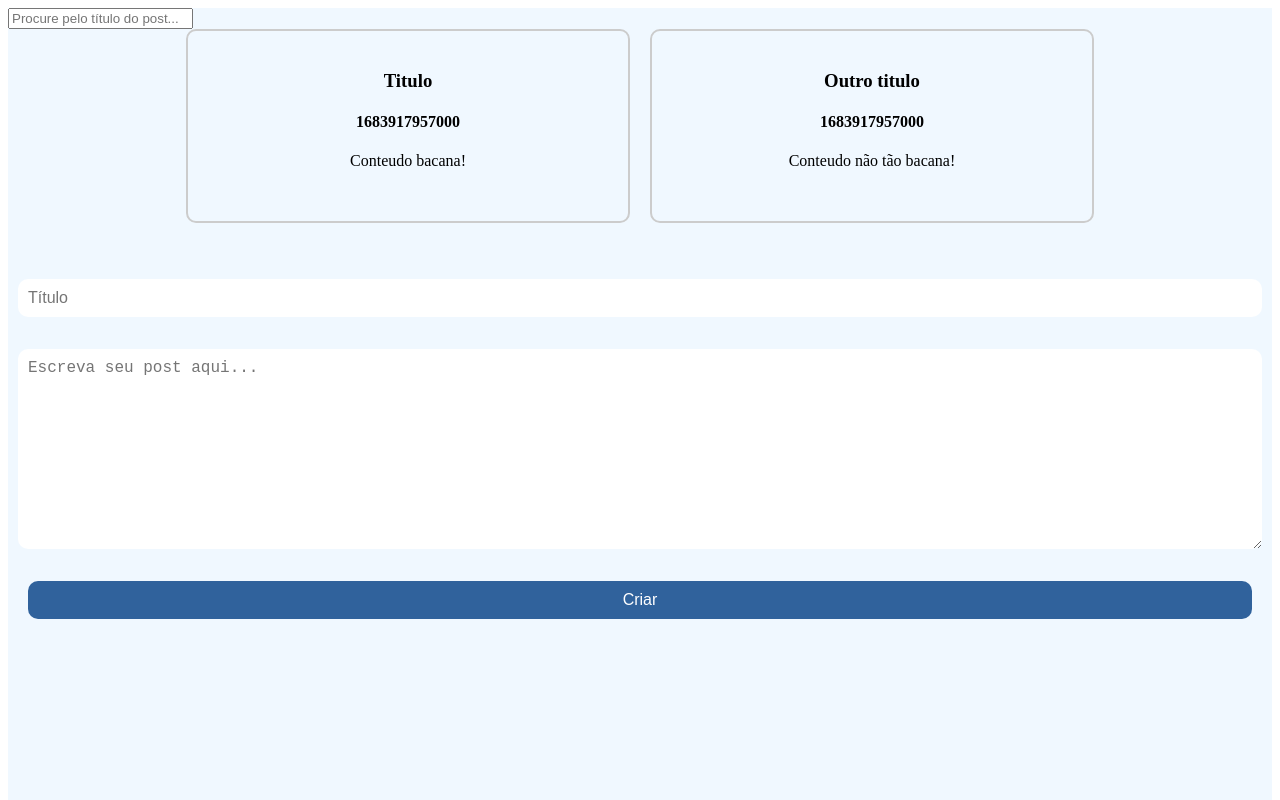
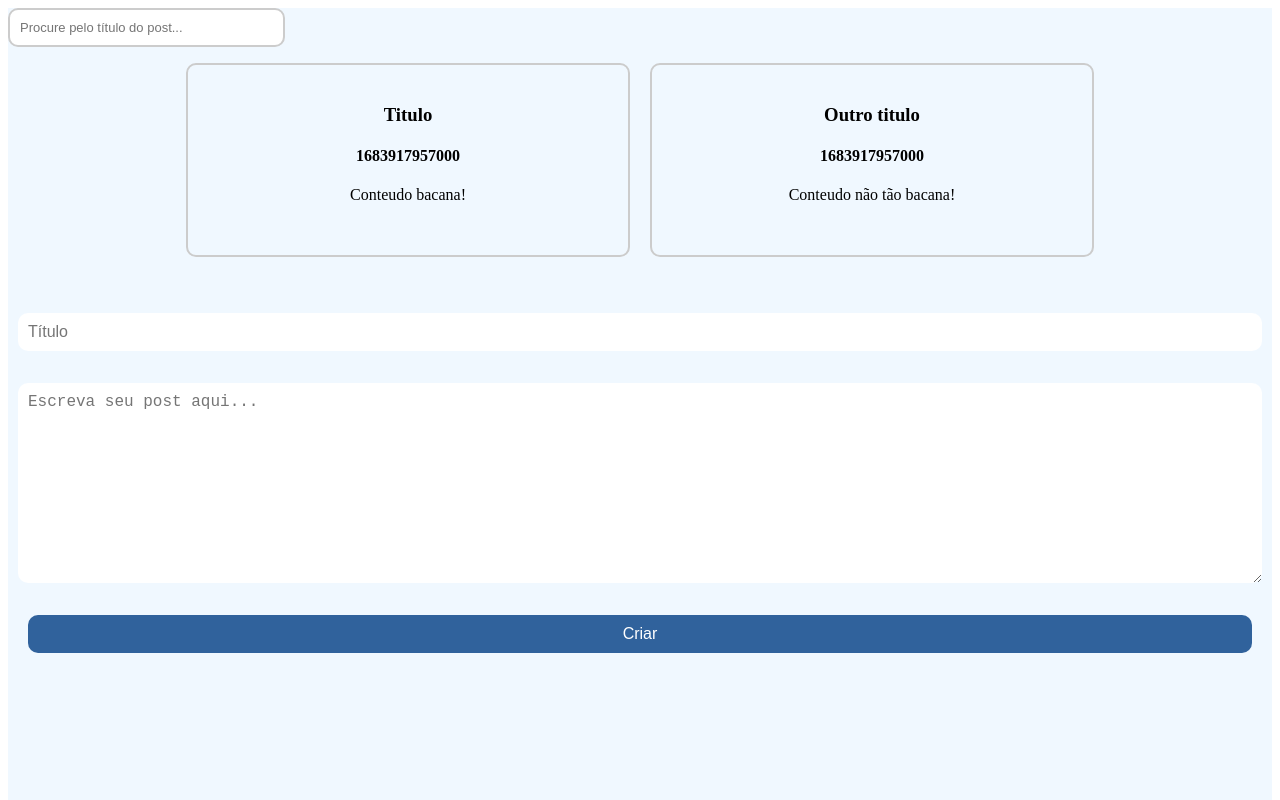
Before and after one commit to reinnerh/FirstBlog, a Vue app: page / in a window 1280 px wide. Shown: the top 800 px of the page. Built offline with nearby package versions, Linux system fonts and the light colour scheme.

Commit message:
margin-update

```diff
--- a/src/App.vue
+++ b/src/App.vue
@@ -76,7 +76,7 @@ export default {
 </script>
 
 <template>
-  <input v-model="search" placeholder="Procure pelo título do post..." />
+  <input id="search" v-model="search" placeholder="Procure pelo título do post..." />
   <div id="lista-posts">
     <div class="post" v-for="x in filteredPosts" :key="posts.title">
       <h3>{{ x.title }}</h3>
@@ -111,12 +111,14 @@ export default {
 }
 
 .post {
+  margin-top: 1rem;
   height: 150px;
   width: 400px;
   padding: 20px;
   border: 2px solid #ccc;
   border-radius: 10px;
   transition: all 0.3s ease-in-out;
+  overflow: auto;
 }
 
 .post:hover {
@@ -147,10 +149,10 @@ form > * {
 
 form > input:focus,
 form > textarea:focus {
-  border: 2px solid #ccc;
+  border: 5px solid #ccc;
 }
 
-form > button {
+form button {
   background-color: #30629c;
   color: #fff;
   font-size: 16px;
@@ -161,20 +163,21 @@ form > button {
   transition: all 0.3s ease-in-out;
 }
 
-form > button:hover {
+form button:hover {
   background-color: #659bd1;
 }
 
-input[type="search"] {
+#search {
   padding: 10px;
-  font-size: 16px;
+  font-size: 13px;
   border: 2px solid #ccc;
   border-radius: 10px;
-  width: 100%;
-  transition: all 0.3s ease-in-out;
+  width: 20%;
+  transition: all 0.5s ease-in-out;
 }
 
-input[type="search"]:focus {
+#search:focus {
   border: 2px solid #0077ff;
+  background-color: #6e88a7;
 }
 </style>
```
